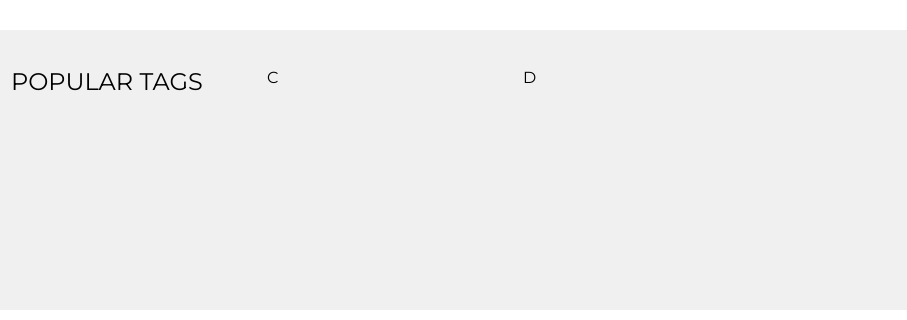
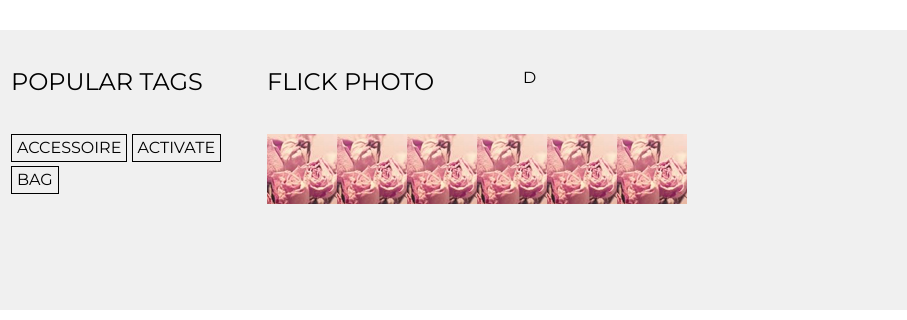
Before and after one commit to ehformation/boutique, a plain HTML site: page index.html in a window 1280 px wide. Shown: the part 152-472 px from the top of the page, 373-1280 px from the left. Drawn offline with Linux system fonts and the light colour scheme.

Commit message:
add tag + flick photo

```diff
--- a/css/style.css
+++ b/css/style.css
@@ -91,3 +91,14 @@ h4{
     padding: 4px 9px;
     margin-left: -7px;
 }
+.tag{
+    border: 1px solid #000;
+    padding: 5px;
+    text-transform: uppercase;
+    display: inline-block;
+    margin-bottom: 4px;
+}
+.tag:hover{
+    background-color: #c99947;
+    color: white;
+}
--- a/index.html
+++ b/index.html
@@ -80,9 +80,22 @@
 
           </div>
           <div class="col-3">
-            <h3 class="uppercase ">Popular tags</h3>
+            <h3 class="uppercase pb-40">Popular tags</h3>
+            <a class="tag">Accessoire</a>
+            <a class="tag">Activate</a>
+            <a class="tag">Bag</a>
           </div>
-          <div class="col-3">C</div>
+          <div class="col-3">
+            <h3 class="uppercase pb-40">Flick Photo</h3>
+            <ul class="flex jc-between">
+              <li><a href=""><img src="img/1.jpg" alt=""></a></li>
+              <li><a href=""><img src="img/1.jpg" alt=""></a></li>
+              <li><a href=""><img src="img/1.jpg" alt=""></a></li>
+              <li><a href=""><img src="img/1.jpg" alt=""></a></li>
+              <li><a href=""><img src="img/1.jpg" alt=""></a></li>
+              <li><a href=""><img src="img/1.jpg" alt=""></a></li>
+            </ul>
+          </div>
           <div class="col-3">D</div>
         </div>
       </div>
```
Also changed, not shown: img/1.jpg (added).
